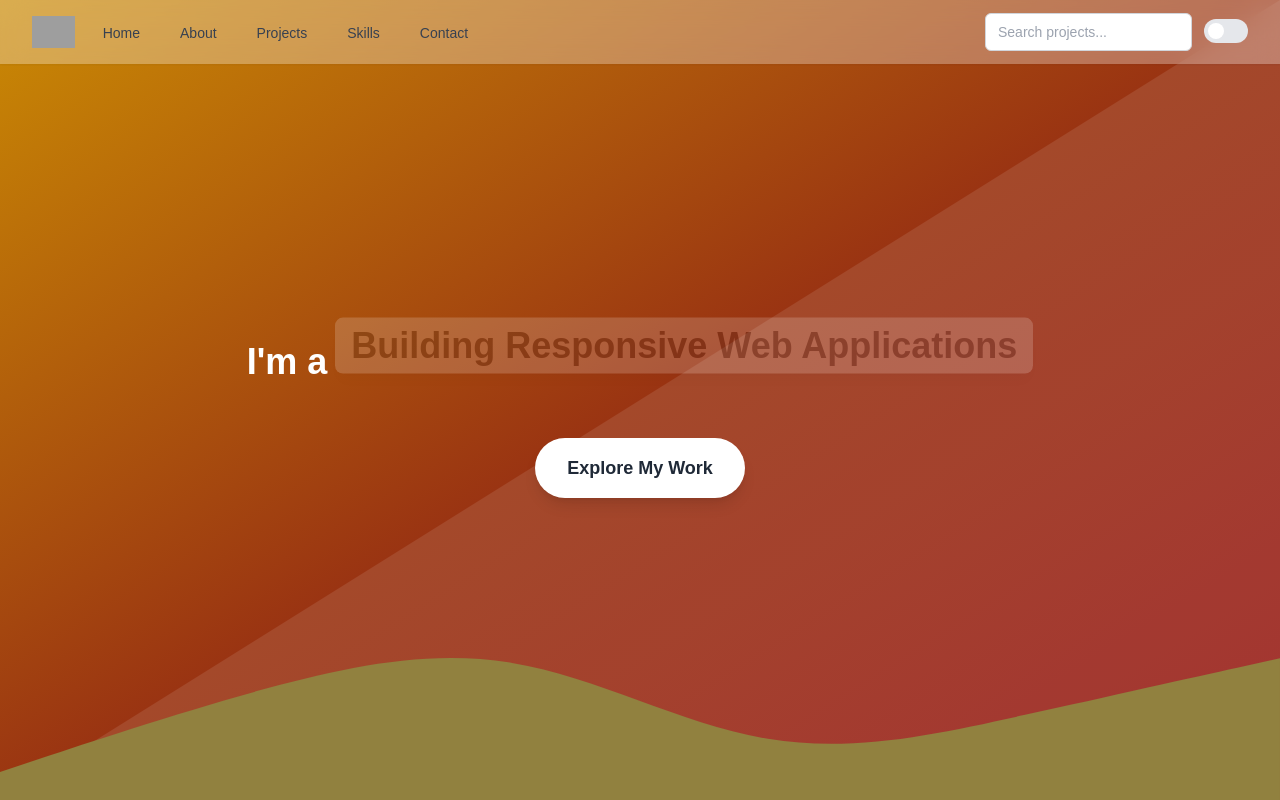
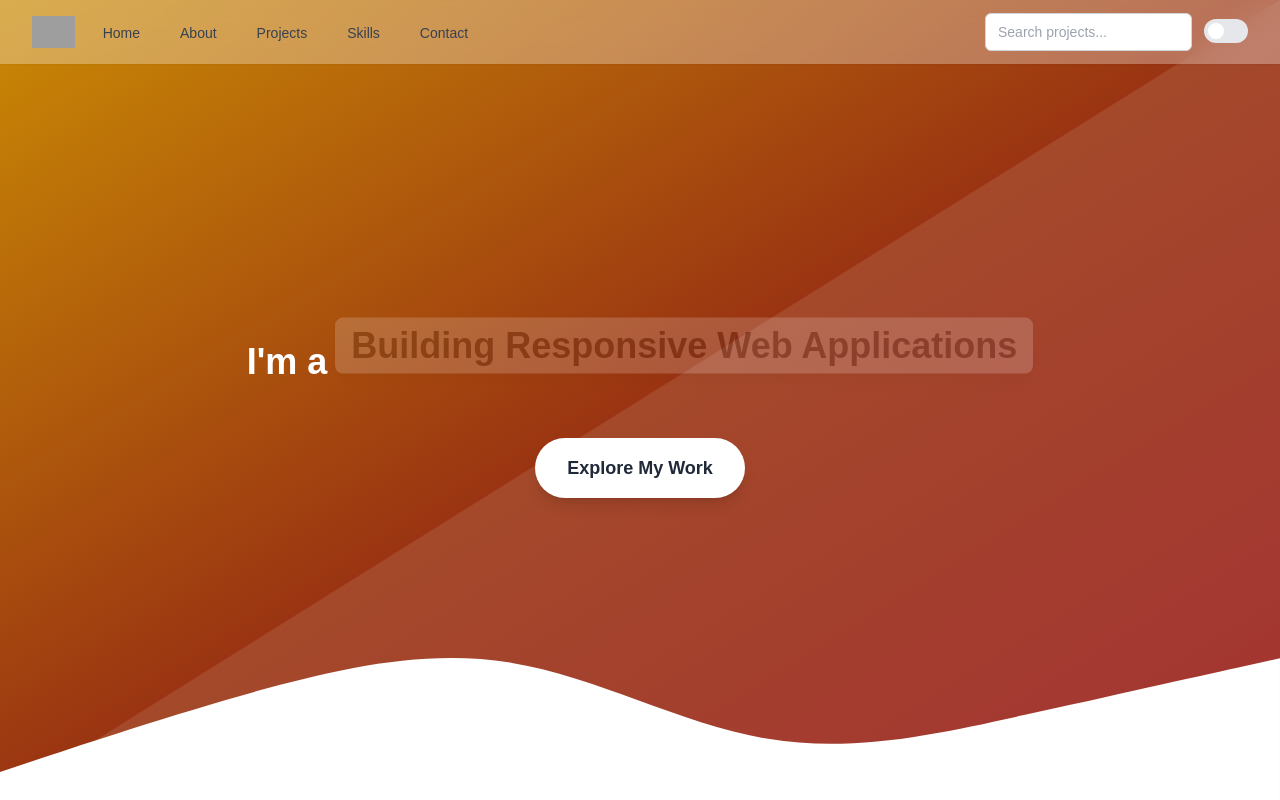
Before and after one commit to vinender/my-dev-portfolio, a Next.js app: page / in a window 1280 px wide. Shown: the top 800 px of the page. Built offline with nearby package versions, Linux system fonts and the light colour scheme; grey boxes are pictures that could not be loaded.

Commit message:
svg color changes

```diff
--- a/src/components/Hero.tsx
+++ b/src/components/Hero.tsx
@@ -80,7 +80,7 @@ export default function Hero() {
       </div>
       <div className="absolute bottom-0 left-0 right-0 z-10">
         <svg viewBox="0 0 1440 320" className="w-full h-auto">
-          <path fill="#91813f" fillOpacity="1" d="M0,288L48,272C96,256,192,224,288,197.3C384,171,480,149,576,165.3C672,181,768,235,864,250.7C960,267,1056,245,1152,224C1248,203,1344,181,1392,170.7L1440,160L1440,320L1392,320C1344,320,1248,320,1152,320C1056,320,960,320,864,320C768,320,672,320,576,320C480,320,384,320,288,320C192,320,96,320,48,320L0,320Z"></path>
+          <path fill="#ffffff" fillOpacity="1" d="M0,288L48,272C96,256,192,224,288,197.3C384,171,480,149,576,165.3C672,181,768,235,864,250.7C960,267,1056,245,1152,224C1248,203,1344,181,1392,170.7L1440,160L1440,320L1392,320C1344,320,1248,320,1152,320C1056,320,960,320,864,320C768,320,672,320,576,320C480,320,384,320,288,320C192,320,96,320,48,320L0,320Z"></path>
         </svg>
       </div>
     </motion.div>
```
